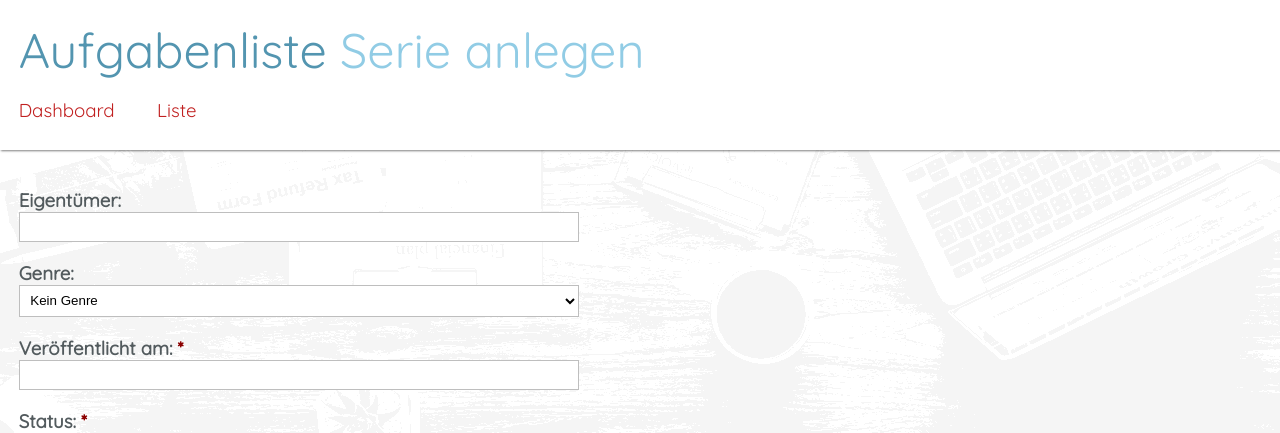
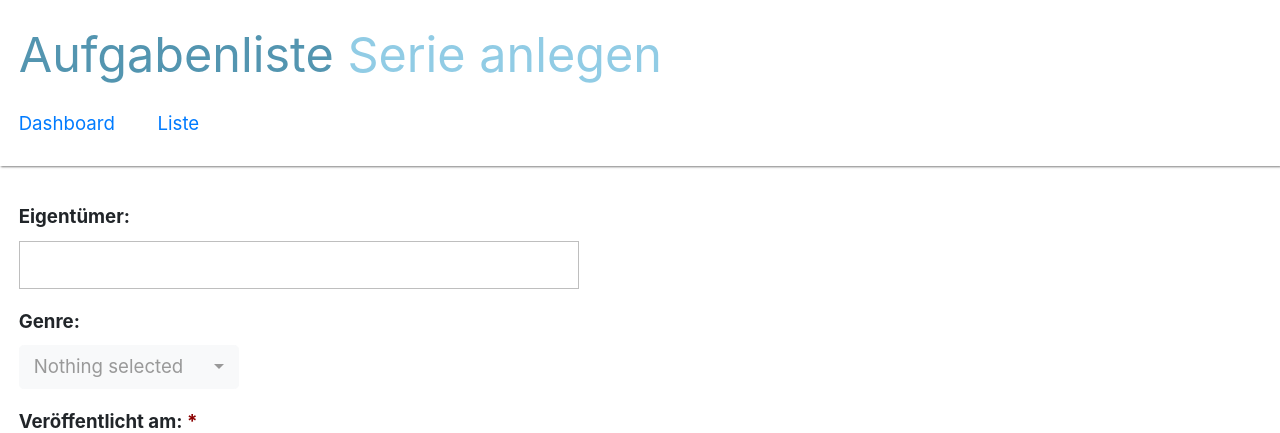
Before and after one commit to Mediarg0n/jMovie, a Java web app: template src/main/webapp/WEB-INF/medias/serie_edit.jsp in a window 1280 px wide. Shown: the top 433 px of the page. Run offline with Tomcat 11, a stand-in JSP engine, Linux system fonts and the light colour scheme; the template is opened without the code that fills it, so the values that code supplies are empty; some libraries are stand-ins or nearby versions.

Commit message:
serie edit jsp multi select (servlet muss noch angepasst werden)

```diff
--- a/src/main/webapp/WEB-INF/medias/serie_edit.jsp
+++ b/src/main/webapp/WEB-INF/medias/serie_edit.jsp
@@ -22,7 +22,14 @@
     </jsp:attribute>
 
     <jsp:attribute name="head">
+
         <link rel="stylesheet" href="<c:url value="/css/media_edit.css"/>" />
+        <link rel="stylesheet" href="https://stackpath.bootstrapcdn.com/bootstrap/4.1.1/css/bootstrap.min.css">
+        <link rel="stylesheet" href="https://cdnjs.cloudflare.com/ajax/libs/bootstrap-select/1.13.1/css/bootstrap-select.css" />
+        <script src="https://ajax.googleapis.com/ajax/libs/jquery/2.1.1/jquery.min.js"></script>
+        <script src="https://stackpath.bootstrapcdn.com/bootstrap/4.1.1/js/bootstrap.bundle.min.js"></script>
+        <script src="https://cdnjs.cloudflare.com/ajax/libs/bootstrap-select/1.13.1/js/bootstrap-select.min.js"></script>
+
     </jsp:attribute>
 
     <jsp:attribute name="menu">
@@ -49,8 +56,9 @@
 
                 <label for="media_genre">Genre:</label>
                 <div class="side-by-side">
-                    <select name="media_genre">
-                        <option value="">Kein Genre</option>
+
+                    <select   class="selectpicker" multiple data-live-search="false" name="media_genre">
+                        <!--<option value="">Kein Genre</option>-->
 
                         <c:forEach items="${genres}" var="genre">
                             <option value="${genre.id}" ${media_form.values["media_genre"][0] == genre.id.toString() ? 'selected' : ''}>
```
